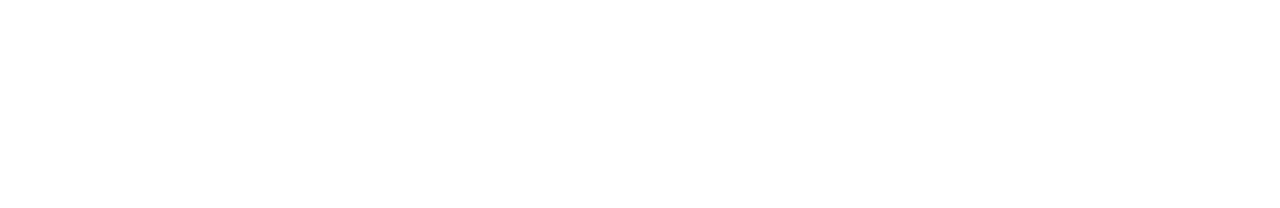
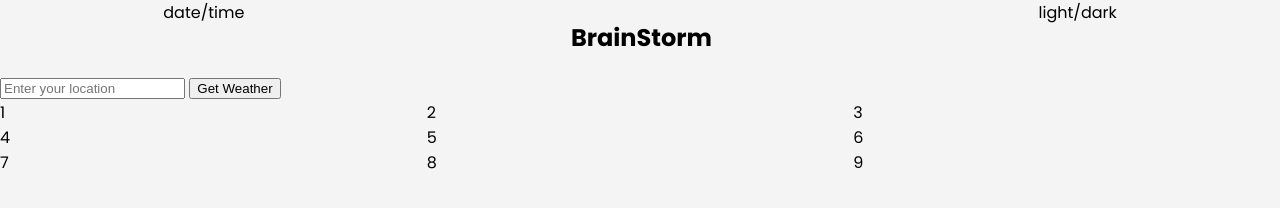
Before and after one commit to Kcounts93/brainstorm-app, a plain HTML site: page index.html in a window 1280 px wide. Drawn offline with Linux system fonts and the light colour scheme.

Commit message:
basic setup

```diff
--- a/index.html
+++ b/index.html
@@ -1,22 +1,51 @@
 <!DOCTYPE html>
-<!--[if lt IE 7]>      <html class="no-js lt-ie9 lt-ie8 lt-ie7"> <![endif]-->
-<!--[if IE 7]>         <html class="no-js lt-ie9 lt-ie8"> <![endif]-->
-<!--[if IE 8]>         <html class="no-js lt-ie9"> <![endif]-->
-<!--[if gt IE 8]>      <html class="no-js"> <!--<![endif]-->
-<html>
-    <head>
-        <meta charset="utf-8">
-        <meta http-equiv="X-UA-Compatible" content="IE=edge">
-        <title>Brainstorm Weather & Activiy App</title>
-        <meta name="description" content="">
-        <meta name="viewport" content="width=device-width, initial-scale=1">
-        <link rel="stylesheet" href="">
-    </head>
-    <body>
-        <!--[if lt IE 7]>
-            <p class="browsehappy">You are using an <strong>outdated</strong> browser. Please <a href="#">upgrade your browser</a> to improve your experience.</p>
-        <![endif]-->
-
-        <script src="" async defer></script>
-    </body>
+<html lang="en">
+  <head>
+    <meta charset="UTF-8" />
+    <meta name="viewport" content="width=device-width, initial-scale=1.0" />
+    <title>BrainStorm Weather & Activity App</title>
+    <!-- custom styles -->
+    <link rel="stylesheet" href="styles.css" />
+  </head>
+  <body>
+    <!-- current dae/time light dark toggle -->
+    <nav class="weather-nav">
+      <!-- curr date/time/icon -->
+      <div class="date-time">date/time</div>
+      <!-- logo -->
+      <h2>BrainStorm</h2>
+      <!-- toggle light dark -->
+      <div class="placeholder">light/dark</div>
+    </nav>
+    <main>
+      <!-- container for weather info & search -->
+      <div class="weather-container">
+        <!-- main weather search -->
+        <div class="">
+          <input
+            type="text"
+            id="locationInput"
+            class="form-control"
+            placeholder="Enter your location"
+          />
+          <button id="getWeatherBtn">Get Weather</button>
+        </div>
+        <!-- Weather info display after search -->
+        <div class=""></div>
+      </div>
+      <div class="weather-dashboard">
+        <div class="grid-item">1</div>
+        <div class="grid-item">2</div>
+        <div class="grid-item">3</div>
+        <div class="grid-item">4</div>
+        <div class="grid-item">5</div>
+        <div class="grid-item">6</div>
+        <div class="grid-item">7</div>
+        <div class="grid-item">8</div>
+        <div class="grid-item">9</div>
+      </div>
+    </main>
+    <!-- custom Scripts -->
+    <script src="script.js"></script>
+  </body>
 </html>
--- a/styles.css
+++ b/styles.css
@@ -0,0 +1,22 @@
+@import url("https://fonts.googleapis.com/css2?family=Poppins:ital,wght@0,100;0,200;0,300;0,400;0,500;0,600;0,700;0,800;0,900;1,100;1,200;1,300;1,400;1,500;1,600;1,700;1,800;1,900&display=swap");
+
+body {
+  font-family: Poppins, sans-serif;
+  margin: 0;
+  padding: 0;
+  background-color: #f4f4f4;
+  box-sizing: border-box;
+}
+
+.weather-nav {
+  display: flex;
+  justify-content: space-around;
+}
+
+.weather-dashboard {
+  display: grid;
+  grid-template-columns: repeat(3, 1fr);
+  grid-template-rows: repeat(4, 1fr);
+  grid-column-gap: 0px;
+  grid-row-gap: 0px;
+}
```
